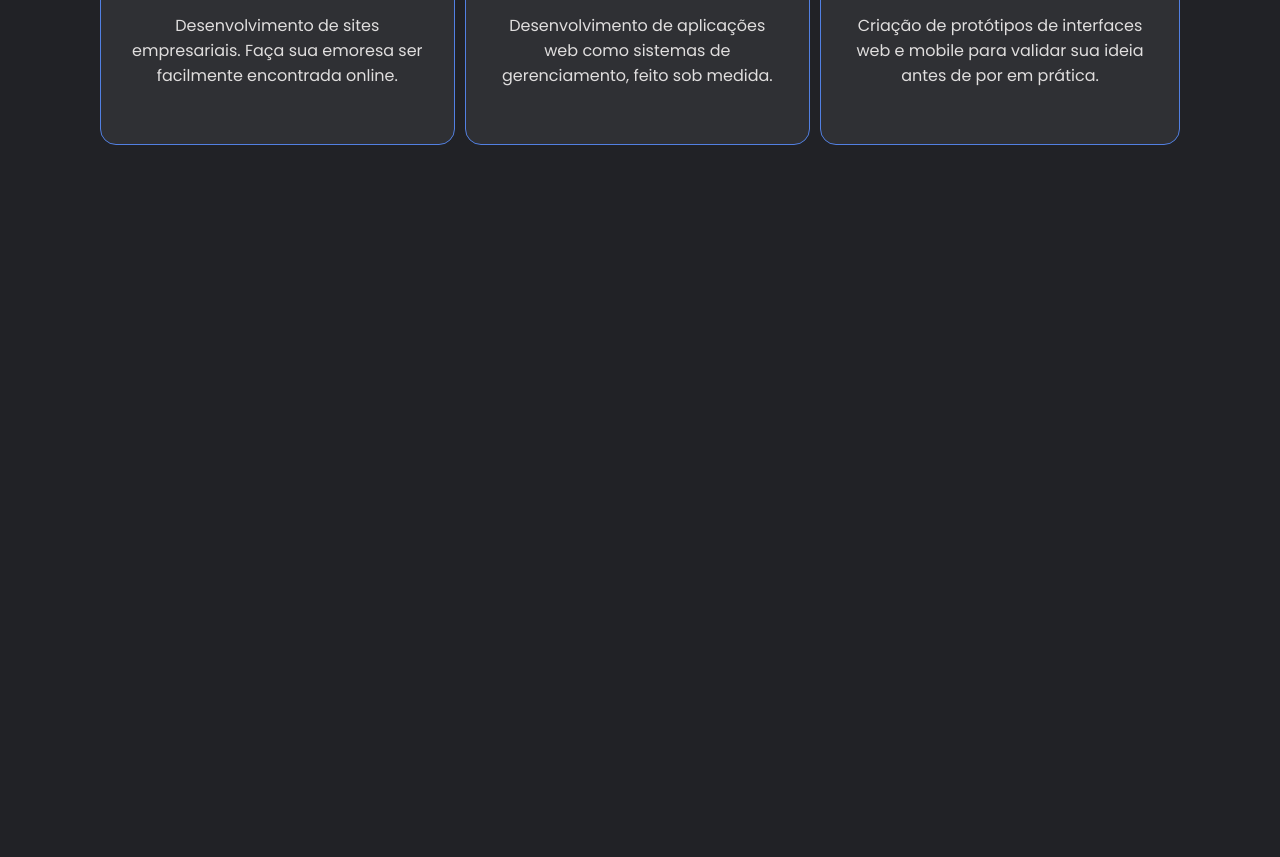
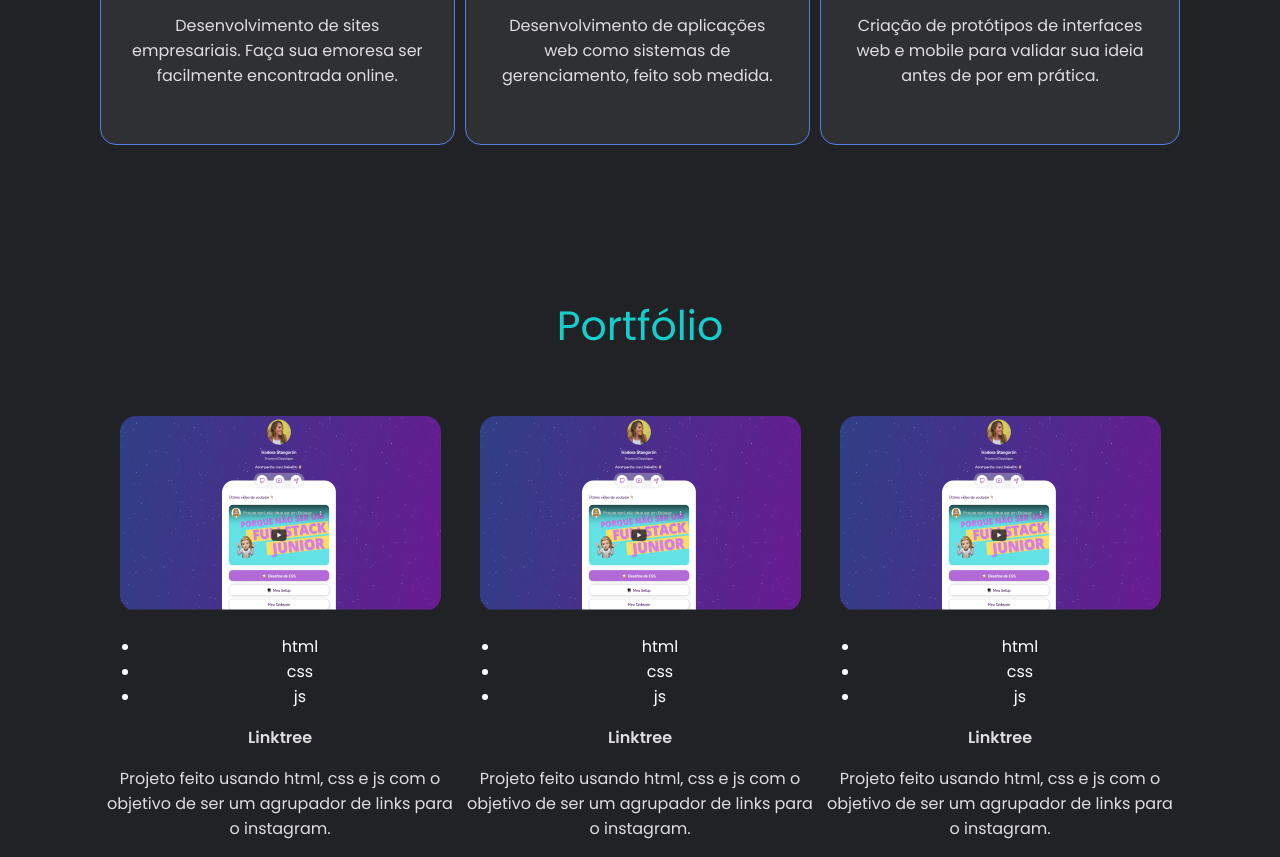
Before and after one commit to Maicon7500/Maicon_Santos, a plain HTML site: page index.html in a window 1280 px wide. Shown: the part 1892-2749 px from the top of the page. Before the commit the page ends 2187 px from the top, so only its background shows below. Drawn offline with nearby package versions, Linux system fonts and the light colour scheme.

Commit message:
Portfolio

```diff
--- a/index.html
+++ b/index.html
@@ -26,7 +26,7 @@
         <ul>
             <a href=""><i data-feather="user"></i>Sobre mim</a>
             <a href=""><i data-feather="briefcase"></i>Serviços</a>
-            <a href=""><i data-feather="image"></i>Portifólio</a>
+            <a href=""><i data-feather="image"></i>Portfólio</a>
             <a href=""><i data-feather="list"></i>Currículo</a>
             <a href=""><i data-feather="send"></i>Contato</a>
         </ul>
@@ -70,8 +70,59 @@
             </div>
         </div>
     </section>
-
-
+    <section class="portfolio">
+        <h1 class="title-green">Portfólio</h1>
+        <div class="portfolio-container">
+            <div class="portfolio-card">
+                <div class="img-container">
+                    <img src="assets/portfolio-linktree.png" alt="Imagem do portfolio">
+                </div>
+                <div class="language-container">
+                    <ul>
+                        <li>html</li>
+                        <li>css</li>
+                        <li>js</li>
+                    </ul>
+                </div>
+                <p><b>Linktree</b></p>
+                <p>
+                    Projeto feito usando html, css e js com o objetivo de ser um agrupador de links para o instagram.
+                </p>
+            </div>
+            <div class="portfolio-card">
+                <div class="img-container">
+                    <img src="assets/portfolio-linktree.png" alt="Imagem do portfolio">
+                </div>
+                <div class="language-container">
+                    <ul>
+                        <li>html</li>
+                        <li>css</li>
+                        <li>js</li>
+                    </ul>
+                </div>
+                <p><b>Linktree</b></p>
+                <p>
+                    Projeto feito usando html, css e js com o objetivo de ser um agrupador de links para o instagram.
+                </p>
+            </div>
+            <div class="portfolio-card">
+                <div class="img-container">
+                    <img src="assets/portfolio-linktree.png" alt="Imagem do portfolio">
+                </div>
+                <div class="language-container">
+                    <ul>
+                        <li>html</li>
+                        <li>css</li>
+                        <li>js</li>
+                    </ul>
+                </div>
+                <p><b>Linktree</b></p>
+                <p>
+                    Projeto feito usando html, css e js com o objetivo de ser um agrupador de links para o instagram.
+                </p>
+            </div>
+        </div>
+    </section>
 
     <script>
         feather.replace()
--- a/style.css
+++ b/style.css
@@ -156,7 +156,8 @@
     padding: 0 100px;
 }
 
-.services-container{
+/* 14.14 07:32 */
+.services-container, .portfolio-container{
     display: flex;
     justify-content: space-between;
     max-width: 1200px;
@@ -186,6 +187,19 @@
 .service-card + .service-card {
     margin-left: 10px;
 }
+
+.portfolio {
+    padding: 0 100px;
+    text-align: center;
+}
+
+.portfolio .portfolio-container {
+    display: flex;
+    justify-content: space-between;
+
+}
+
+
 /* RESPONSIVIODADE */
 
 /* small desktops */
@@ -234,6 +248,7 @@
        .service-card + .service-card {
         margin-left: 0px;
         margin-top: 30px;
+       }
 }
 
 /* tablet */
```
Also changed, not shown: assets/bg.png (added), assets/portfolio-linktree.png (added).
